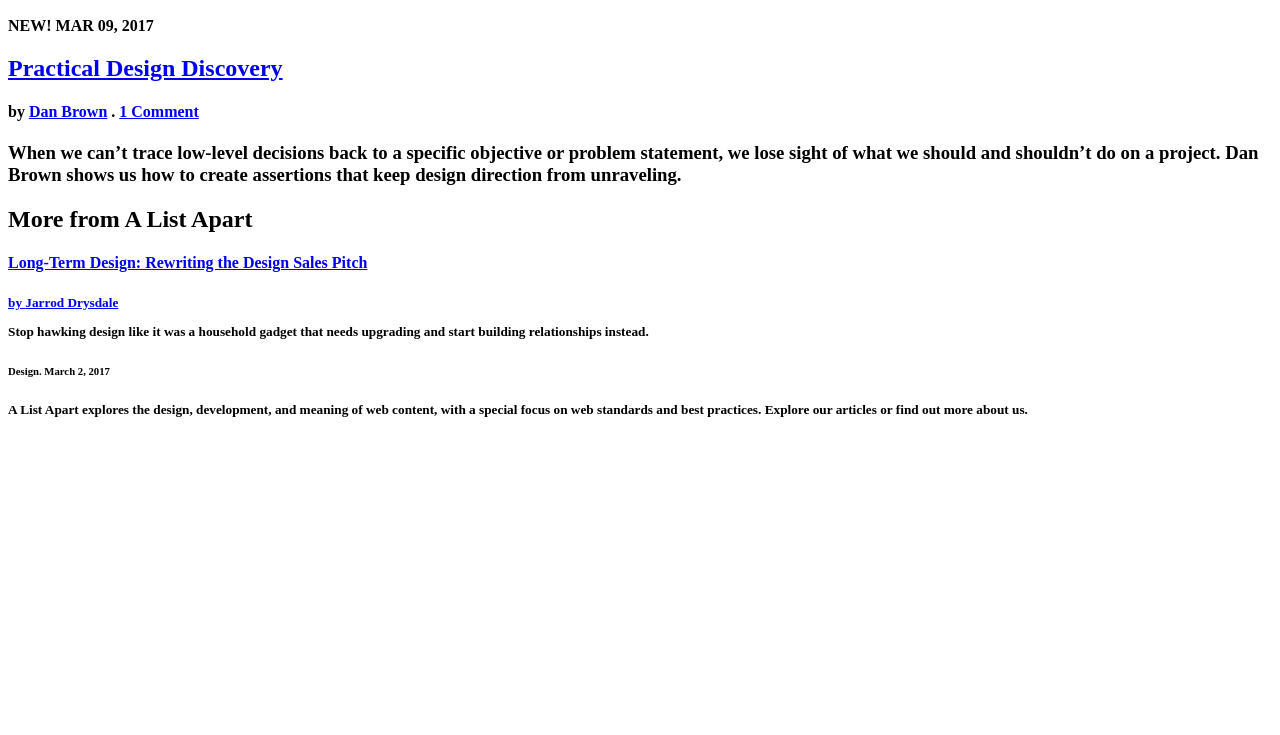
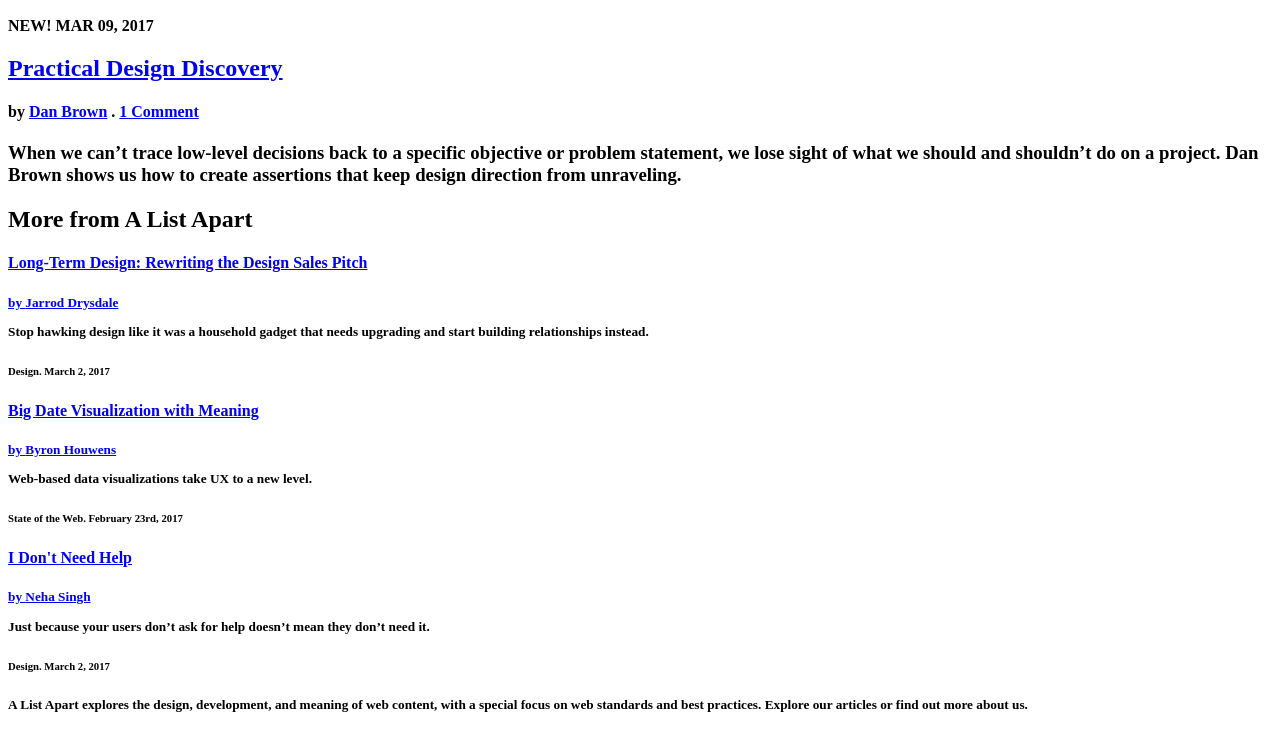
Before and after one commit to Paraprax/HTML-layout, a plain HTML site: page index.html in a window 1280 px wide. Shown: the part 383-1118 px from the top of the page. Before the commit the page ends 823 px from the top, so only its background shows below. Drawn offline with Linux system fonts and the light colour scheme.

Commit message:
adding two more article links

```diff
--- a/index.html
+++ b/index.html
@@ -36,9 +36,26 @@
 
 <h4><a href="https://alistapart.com/article/long-term-design-rewriting-the-design-sales-pitch">Long-Term Design: Rewriting the Design Sales Pitch</h4>
   <h5>by <a href="https://alistapart.com/author/jarrod-drysdale"> Jarrod Drysdale </a>
-<p>Stop hawking design like it was a household gadget that needs upgrading and start building relationships instead.
-</p></h5>
-  <h6>Design. March 2, 2017</h6>
+    <p>Stop hawking design like it was a household gadget that needs upgrading and start building relationships instead.
+    </p>
+  </h5>
+  <h6>Design. March 2, 2017
+  </h6>
+
+<h4><a href="https://alistapart.com/article/big-data-visualization-with-meaning">Big Date Visualization with Meaning</h4>
+    <h5>by <a href="https://alistapart.com/author/byron-houwens"> Byron Houwens </a>
+  <p>Web-based data visualizations take UX to a new level.
+  </p>
+    </h5>
+    <h6>State of the Web. February 23rd, 2017</h6>
+
+<h4><a href="https://alistapart.com/article/i-dont-need-help">I Don't Need Help</h4>
+      <h5>by <a href="https://alistapart.com/author/neha-singh"> Neha Singh </a>
+        <p>Just because your users don’t ask for help doesn’t mean they don’t need it.
+        </p>
+      </h5>
+      <h6>Design. March 2, 2017
+      </h6>
 
 <footer>
   <p>
```
